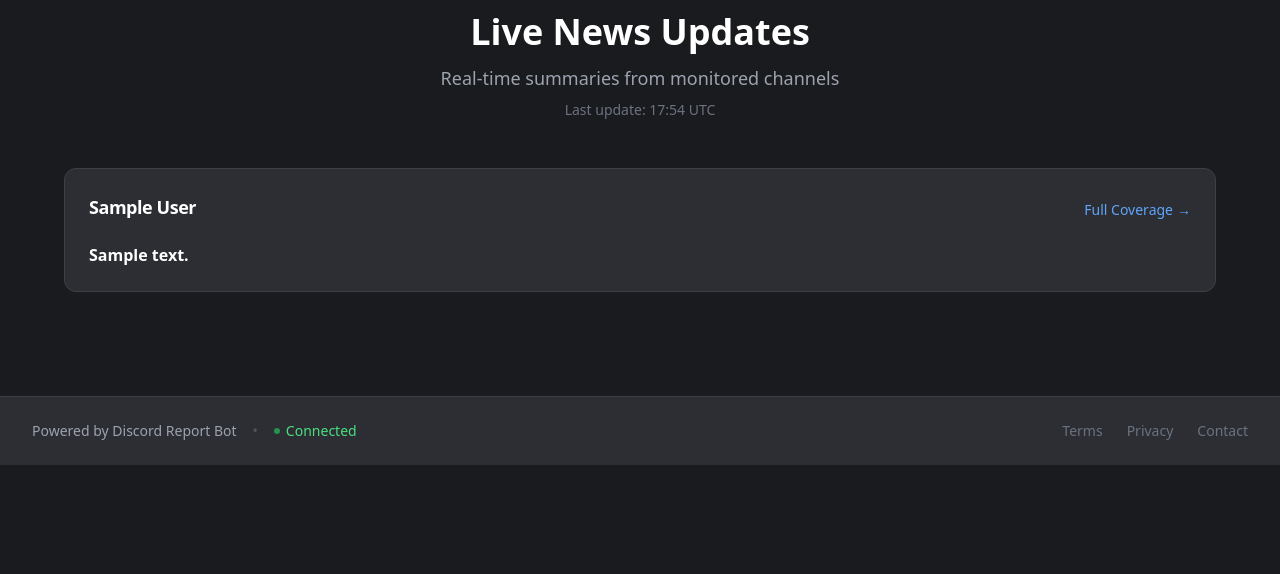
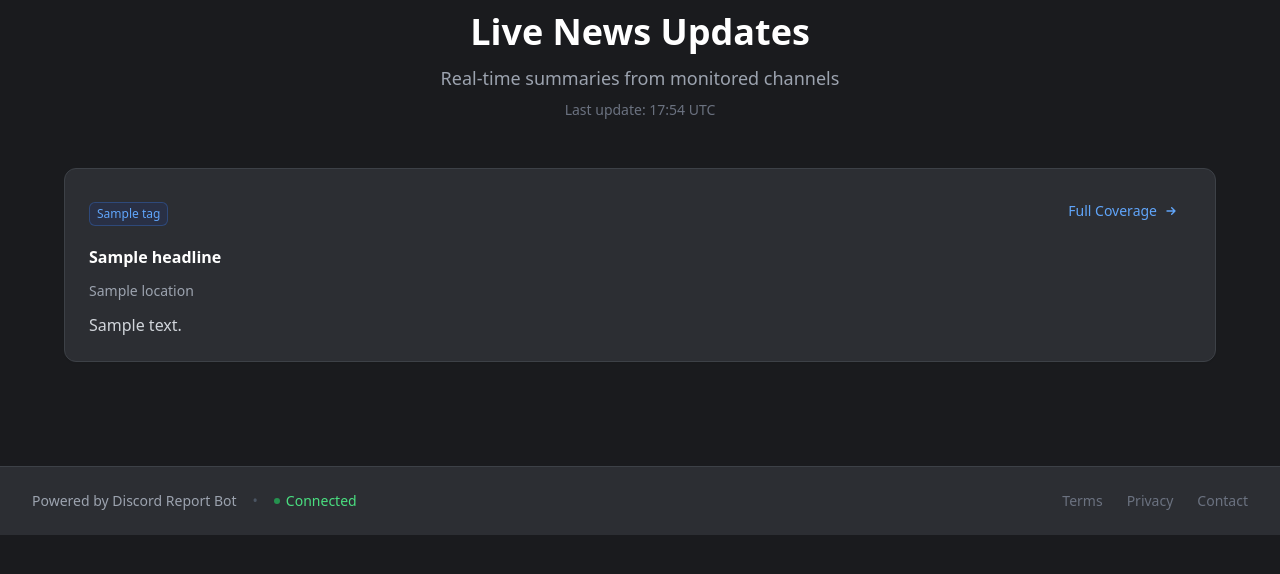
Before and after one commit to ghsaboias/news-now, a Flask app: template web/templates/index.html in a window 1280 px wide. Shown: the part 162-736 px from the top of the page. Run offline with Flask 3, Linux system fonts and the light colour scheme; the template is opened without the code that fills it: most values are stand-ins (such as "Sample title", 1, 10 or a date in 2020); parts of the project's set-up code (start-up, migrations or seed data) failed here and were passed over; some libraries are stand-ins or nearby versions; some web fonts are replaced.

Commit message:
refactor: enhance logging and summary handling
- Added LOG_DIR configuration in config.py to manage log files separately.
- Updated main.py to parse AI summaries into a structured format and improved summary handling.
- Refactored save_summary_to_storage to accept structured content instead of raw summary text.
- Enhanced web templates to display structured summary content, including headline, location, and body.
- Implemented JavaScript to convert UTC timestamps to local time for better user experience.
- Updated index.html and channel.html to reflect changes in summary data structure and improve layout.

```diff
--- a/config.py
+++ b/config.py
@@ -7,9 +7,11 @@ load_dotenv()
 # Base paths
 BASE_DIR = os.path.dirname(os.path.abspath(__file__))
 DATA_DIR = os.getenv('DATA_DIR', os.path.join('/var/www/news-now/data'))
+LOG_DIR = os.getenv('LOG_DIR', os.path.join('/var/www/news-now/logs'))
 
 # Ensure directories exist
 os.makedirs(DATA_DIR, exist_ok=True)
+os.makedirs(LOG_DIR, exist_ok=True)
 
 # Discord configuration
 DISCORD_TOKEN = os.getenv('DISCORD_TOKEN')
@@ -35,7 +37,7 @@ SUMMARY_RETENTION = {
 }
 
 # Logging configuration
-LOG_FILE = os.path.join(BASE_DIR, 'bot.log')
+LOG_FILE = os.path.join(LOG_DIR, 'bot.log')
 LOG_FORMAT = '%(asctime)s - %(name)s - %(levelname)s - %(message)s'
 LOG_MAX_BYTES = 10485760  # 10MB
 LOG_BACKUP_COUNT = 5
--- a/web/app.py
+++ b/web/app.py
@@ -10,7 +10,6 @@ import re
 import unicodedata
 
 # Add parent directory to path to import config
-sys.path.append(os.path.dirname(os.path.dirname(os.path.abspath(__file__))))
 from config import DATA_DIR, LOG_FORMAT
 
 # Configure logging
@@ -76,14 +75,8 @@ def get_latest_summary(channel_dir: str, include_user_reports: bool = True) -> d
         # Find the most recent summary
         latest_summary = max(summaries, key=lambda x: datetime.fromisoformat(x['period_end']))
 
-        result = {
-            'summary': latest_summary['content'],
-            'timestamp': datetime.fromisoformat(latest_summary['period_end']).strftime('%B %d, %Y %H:%M UTC'),
-            'timeframe': latest_summary.get('timeframe', '1h'),  # Default to 1h if not specified
-            'is_user_report': latest_summary.get('is_user_report', False)
-        }
-        logger.debug(f"Parsed summary: {str(result)[:100]}...")
-        return result
+        logger.debug(f"Latest summary: {latest_summary}")
+        return latest_summary
 
     except Exception as e:
         logger.error(f"Error reading summary for {channel_dir}: {str(e)}")
@@ -101,12 +94,13 @@ def _get_summaries_from_dir(summaries_dir: str) -> List[Dict]:
 
         filepath = os.path.join(summaries_dir, filename)
         try:
-            with open(filepath) as f:
+            with open(filepath, 'r') as f:
                 data = json.load(f)
-                if data.get('summaries'):
+                if 'summaries' in data and isinstance(data['summaries'], list):
                     summaries.extend(data['summaries'])
         except Exception as e:
             logger.error(f"Error reading {filepath}: {str(e)}")
+            continue
 
     return summaries
 
@@ -137,6 +131,31 @@ def get_channel_slug(name: str) -> str:
         logger.error(f"Error creating slug for channel '{name}': {str(e)}")
         return 'untitled'  # Safe fallback
 
+def clean_channel_name(name: str) -> str:
+    """Clean channel name for Telegram display by removing problematic characters."""
+    return name.replace('-', ' ')
+
+def extract_channel_tags(channel_name: str) -> List[str]:
+    """Extract meaningful tags from a channel name by removing emojis, splitting on hyphens,
+    and filtering out common suffixes."""
+    import re
+
+    # Remove any leading emojis (any non-ASCII characters at the start)
+    clean_name = re.sub(r'^[^\x00-\x7F]+', '', channel_name)
+
+    # Split by hyphens and filter out common suffixes
+    common_suffixes = {'live', 'confirmed', 'updates', 'news', 'breaking'}
+    tags = []
+
+    for part in clean_name.split('-'):
+        part = part.strip()
+        if part and part.lower() not in common_suffixes:
+            # Capitalize each word
+            tag = ' '.join(word.capitalize() for word in part.split())
+            tags.append(tag)
+
+    return tags
+
 @app.route('/')
 def index():
     try:
@@ -152,18 +171,21 @@ def index():
             logger.debug(f"Processing channel: {channel_name}")
 
             if os.path.isdir(channel_dir):
-                latest_summary = get_latest_summary(channel_dir)
-                if latest_summary:
+                latest = get_latest_summary(channel_dir)
+                if latest and latest['content']:
+                    summary_content = latest['content']
                     channel_slug = get_channel_slug(channel_name)
                     news_item = {
                         'channel': channel_name,
                         'channel_slug': channel_slug,
                         'display_name': format_channel_name(channel_name),
-                        'summary': latest_summary['summary'],
-                        'timestamp': latest_summary['timestamp'],
+                        'headline': summary_content['headline'],
+                        'location': summary_content.get('location', 'Location Unknown'),
+                        'body': summary_content['body'],
+                        'timestamp': datetime.fromisoformat(latest['period_end']),
                         'priority': get_priority(channel_name),
-                        'timeframe': latest_summary['timeframe'],
-                        'is_user_report': latest_summary.get('is_user_report', False)
+                        'timeframe': latest['timeframe'],
+                        'tags': extract_channel_tags(channel_name)  # Add tags to news item
                     }
                     logger.debug(f"Created news item: {str(news_item)[:100]}...")
                     news_items.append(news_item)
--- a/web/static/js/main.js
+++ b/web/static/js/main.js
@@ -50,3 +50,17 @@ $(document).ready(function() {
         });
     }
 });
+
+// Convert UTC timestamps to local time
+document.addEventListener('DOMContentLoaded', function() {
+    document.querySelectorAll('[data-local-time]').forEach(el => {
+        const utc = new Date(el.getAttribute('datetime'));
+        el.textContent = utc.toLocaleString(undefined, {
+            year: 'numeric',
+            month: 'long',
+            day: 'numeric',
+            hour: '2-digit',
+            minute: '2-digit'
+        });
+    });
+});
--- a/web/templates/index.html
+++ b/web/templates/index.html
@@ -11,43 +11,62 @@
     </div>
 
     <!-- News Feed Section -->
-    <div class="space-y-6">
+    <div class="grid gap-6">
         {% for item in news_items %}
-        <article class="bg-white dark:bg-dark-200 overflow-hidden rounded-xl border border-gray-100 dark:border-dark-300 hover:border-gray-200 dark:hover:border-dark-200 transition-all duration-200">
-            <div class="p-6">
+        <article class="bg-white dark:bg-dark-200 overflow-hidden rounded-xl border border-gray-100 dark:border-dark-300 hover:border-gray-200 dark:hover:border-dark-200 transition-all duration-200 shadow-sm hover:shadow-md">
+            <div class="p-4 sm:p-6">
                 <!-- Header -->
-                <div class="flex items-center justify-between mb-4">
-                    <div>
-                        <h2 class="text-lg font-semibold text-gray-900 dark:text-white tracking-tight">{{ item.display_name }}</h2>
-                        <div class="mt-1.5 flex items-center gap-x-4">
-                            <time class="text-sm text-gray-500 dark:text-gray-400 tabular-nums">{{ item.timestamp.split('UTC')[0].strip() }}</time>
+                <div class="flex flex-col sm:flex-row sm:items-center sm:justify-between gap-4 mb-4">
+                    <div class="flex-1 min-w-0">
+                        <div class="flex flex-wrap items-center gap-2 mt-1.5">
                             {% if item.priority == 'high' %}
-                            <span class="inline-flex items-center gap-x-1.5 rounded-md px-2 py-1 text-xs font-medium bg-red-50 dark:bg-red-900/20 text-red-700 dark:text-red-400 ring-1 ring-inset ring-red-600/20 dark:ring-red-500/30">High Priority</span>
+                            <span class="inline-flex items-center gap-x-1.5 rounded-md px-2 py-1 text-xs font-medium bg-red-50 dark:bg-red-900/20 text-red-700 dark:text-red-400 ring-1 ring-inset ring-red-600/20 dark:ring-red-500/30">
+                                <svg class="w-3 h-3 mr-0.5" fill="none" stroke="currentColor" viewBox="0 0 24 24">
+                                    <path stroke-linecap="round" stroke-linejoin="round" stroke-width="2" d="M12 9v2m0 4h.01m-6.938 4h13.856c1.54 0 2.502-1.667 1.732-3L13.732 4c-.77-1.333-2.694-1.333-3.464 0L3.34 16c-.77 1.333.192 3 1.732 3z"/>
+                                </svg>
+                                High Priority
+                            </span>
                             {% endif %}
+                            {% for tag in item.tags %}
+                            <span class="inline-flex items-center gap-x-1.5 rounded-md px-2 py-1 text-xs font-medium bg-blue-50 dark:bg-blue-900/20 text-blue-700 dark:text-blue-400 ring-1 ring-inset ring-blue-600/20 dark:ring-blue-500/30">
+                                {{ tag }}
+                            </span>
+                            {% endfor %}
                             {% if item.timeframe == '1h' %}
-                            <span class="inline-flex items-center gap-x-1.5 rounded-md px-2 py-1 text-xs font-medium bg-purple-50 dark:bg-purple-900/20 text-purple-700 dark:text-purple-400 ring-1 ring-inset ring-purple-600/20 dark:ring-purple-500/30">1h Summary</span>
+                            <span class="inline-flex items-center gap-x-1.5 rounded-md px-2 py-1 text-xs font-medium bg-purple-50 dark:bg-purple-900/20 text-purple-700 dark:text-purple-400 ring-1 ring-inset ring-purple-600/20 dark:ring-purple-500/30">
+                                <svg class="w-3 h-3 mr-0.5" fill="none" stroke="currentColor" viewBox="0 0 24 24">
+                                    <path stroke-linecap="round" stroke-linejoin="round" stroke-width="2" d="M12 8v4l3 3m6-3a9 9 0 11-18 0 9 9 0 0118 0z"/>
+                                </svg>
+                                1h Summary
+                            </span>
                             {% elif item.timeframe == '24h' %}
-                            <span class="inline-flex items-center gap-x-1.5 rounded-md px-2 py-1 text-xs font-medium bg-indigo-50 dark:bg-indigo-900/20 text-indigo-700 dark:text-indigo-400 ring-1 ring-inset ring-indigo-600/20 dark:ring-indigo-500/30">24h Digest</span>
+                            <span class="inline-flex items-center gap-x-1.5 rounded-md px-2 py-1 text-xs font-medium bg-indigo-50 dark:bg-indigo-900/20 text-indigo-700 dark:text-indigo-400 ring-1 ring-inset ring-indigo-600/20 dark:ring-indigo-500/30">
+                                <svg class="w-3 h-3 mr-0.5" fill="none" stroke="currentColor" viewBox="0 0 24 24">
+                                    <path stroke-linecap="round" stroke-linejoin="round" stroke-width="2" d="M8 7V3m8 4V3m-9 8h10M5 21h14a2 2 0 002-2V7a2 2 0 00-2-2H5a2 2 0 00-2 2v12a2 2 0 002 2z"/>
+                                </svg>
+                                24h Digest
+                            </span>
                             {% endif %}
                         </div>
                     </div>
                     <a href="{{ url_for('channel', channel_slug=item.channel_slug) }}"
-                       class="inline-flex items-center text-sm font-medium text-blue-600 dark:text-blue-400 hover:text-blue-800 dark:hover:text-blue-300 transition-colors duration-200">
-                        Full Coverage <span class="ml-1">→</span>
+                       class="inline-flex items-center px-3 py-2 text-sm font-medium text-blue-600 dark:text-blue-400 hover:text-blue-800 dark:hover:text-blue-300 hover:bg-blue-50 dark:hover:bg-blue-900/20 rounded-lg transition-colors duration-200">
+                        <span>Full Coverage</span>
+                        <svg class="w-4 h-4 ml-1.5" fill="none" stroke="currentColor" viewBox="0 0 24 24">
+                            <path stroke-linecap="round" stroke-linejoin="round" stroke-width="2" d="M13 7l5 5m0 0l-5 5m5-5H6"/>
+                        </svg>
                     </a>
                 </div>
 
                 <!-- Content -->
                 <div class="space-y-3">
-                    {% set lines = item.summary.split('\n') %}
-                    {% if lines|length > 0 %}
-                        <h3 class="text-base font-bold text-gray-900 dark:text-white leading-6">{{ lines[0] }}</h3>
-                        {% if lines|length > 1 %}
-                            <div class="prose prose-gray dark:prose-invert prose-sm max-w-none text-gray-600 dark:text-gray-300">
-                                {{ '\n'.join(lines[1:]) | safe }}
-                            </div>
-                        {% endif %}
-                    {% endif %}
+                    <h3 class="text-base font-bold text-gray-900 dark:text-white leading-6">{{ item.headline }}</h3>
+                    <div class="flex items-center space-x-2 text-sm text-gray-500 dark:text-gray-400">
+                        <span>{{ item.location }}</span>
+                    </div>
+                    <div class="prose prose-gray dark:prose-invert prose-sm max-w-none text-gray-600 dark:text-gray-300">
+                        {{ item.body | safe }}
+                    </div>
                 </div>
             </div>
         </article>
```
Also changed, not shown: main.py (+29 -19 lines), web/templates/channel.html (+21 -6 lines), 1 other file.
